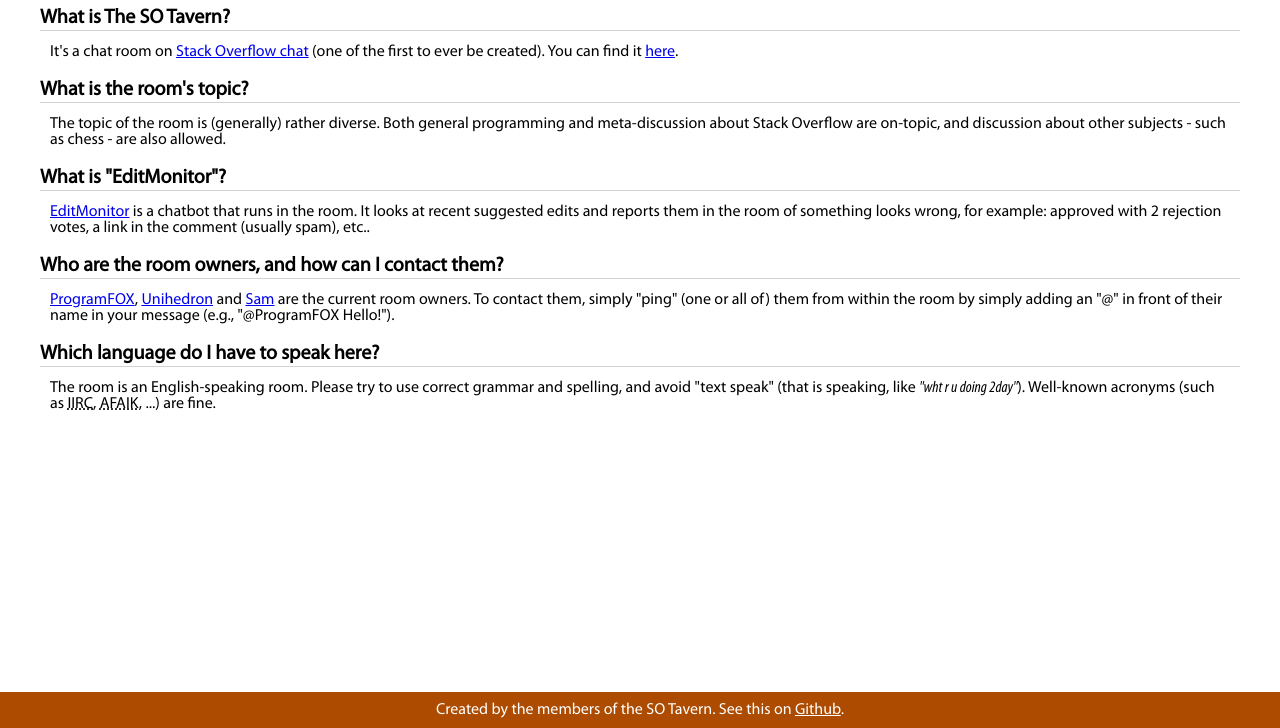
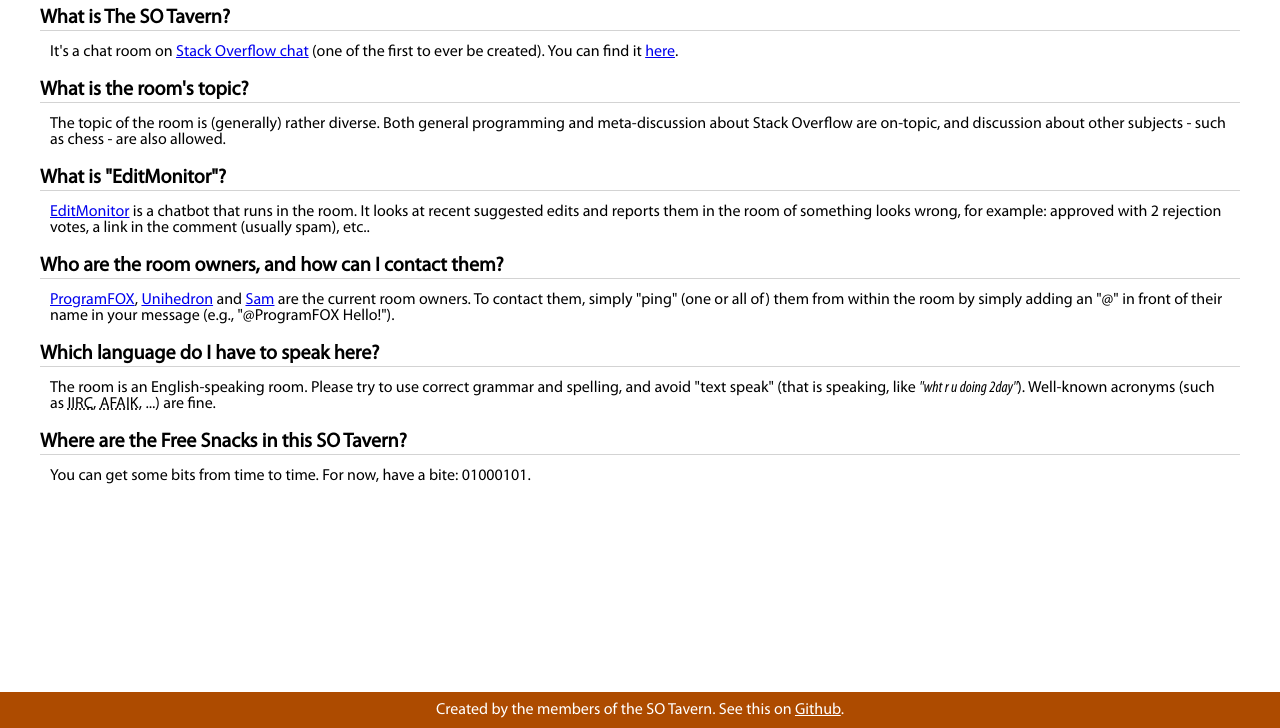
Before and after one commit to ProgramFOX/SOTavernFAQ, a plain HTML site: page index.html in a window 1280 px wide. Shown: the part 72-800 px from the top of the page. Drawn offline with Linux system fonts and the light colour scheme.

Commit message:
Add suggested Q/A of @Namerutan

```diff
--- a/index.html
+++ b/index.html
@@ -31,6 +31,10 @@
     <p>
         The room is an English-speaking room. Please try to use correct grammar and spelling, and avoid "text speak" (that is speaking, like <em>"wht r u doing 2day"</em>). Well-known acronyms (such as <abbr title="If I Remember Correctly">IIRC</abbr>, <abbr title="As Far As I Know">AFAIK</abbr>, ...) are fine.
     </p>
+    <h2>Where are the Free Snacks in this SO Tavern?</h2>
+    <p>
+        You can get some bits from time to time. For now, have a bite: 01000101.
+    </p>
   </div>
   <footer>
     <div>
```
